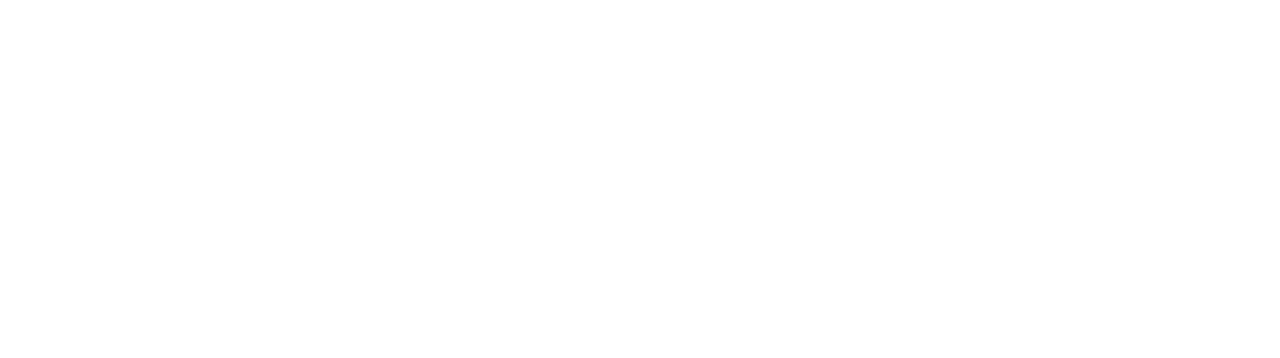
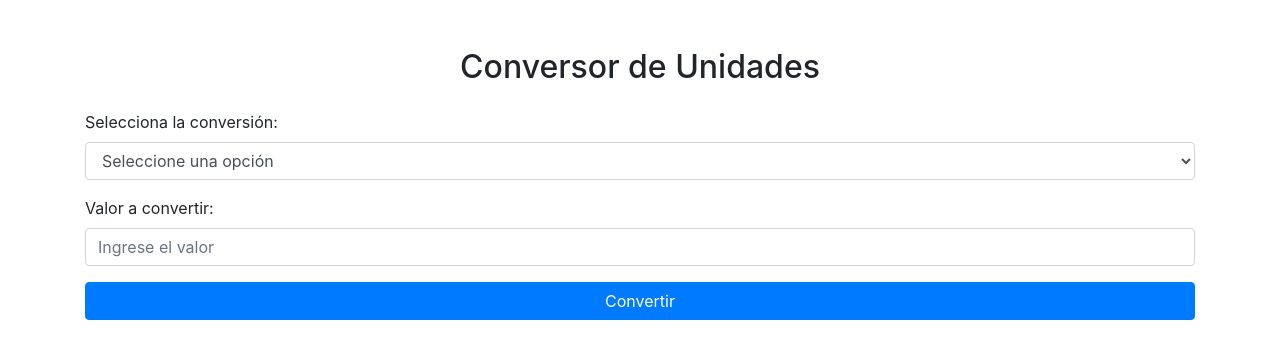
Before and after one commit to PaoDerass/Ejercicio3-PW, a plain HTML site: page index.html in a window 1280 px wide. Drawn offline with nearby package versions, Linux system fonts and the light colour scheme.

Commit message:
cuerpo de html

```diff
--- a/index.html
+++ b/index.html
@@ -1,11 +1,33 @@
 <!DOCTYPE html>
-<html lang="en">
+<html lang="es">
 <head>
     <meta charset="UTF-8">
     <meta name="viewport" content="width=device-width, initial-scale=1.0">
-    <title>Document</title>
+    <title>Calculadora de Conversiones</title>
+    <link href="https://stackpath.bootstrapcdn.com/bootstrap/4.5.2/css/bootstrap.min.css" rel="stylesheet">
+    <script src="script.js" defer></script>
 </head>
 <body>
-
+    <div class="container mt-5">
+        <h2 class="text-center">Conversor de Unidades</h2>
+        <form id="conversionForm" class="mt-4">
+            <div class="form-group">
+                <label for="conversionType">Selecciona la conversión:</label>
+                <select id="conversionType" class="form-control" required>
+                    <option value="">Seleccione una opción</option>
+                    <option value="kmToM">Kilómetros a Metros</option>
+                    <option value="mToCm">Metros a Centímetros</option>
+                    <option value="ftToIn">Pies a Pulgadas</option>
+                    <option value="ydToIn">Yardas a Pulgadas</option>
+                </select>
+            </div>
+            <div class="form-group">
+                <label for="value">Valor a convertir:</label>
+                <input type="number" id="valor" class="form-control" placeholder="Ingrese el valor" required>
+            </div>
+            <button type="submit" class="btn btn-primary btn-block">Convertir</button>
+        </form>
+        <div id="resultado" class="mt-4 alert alert-info text-center" style="display: none;"></div>
+    </div>
 </body>
 </html>
```
